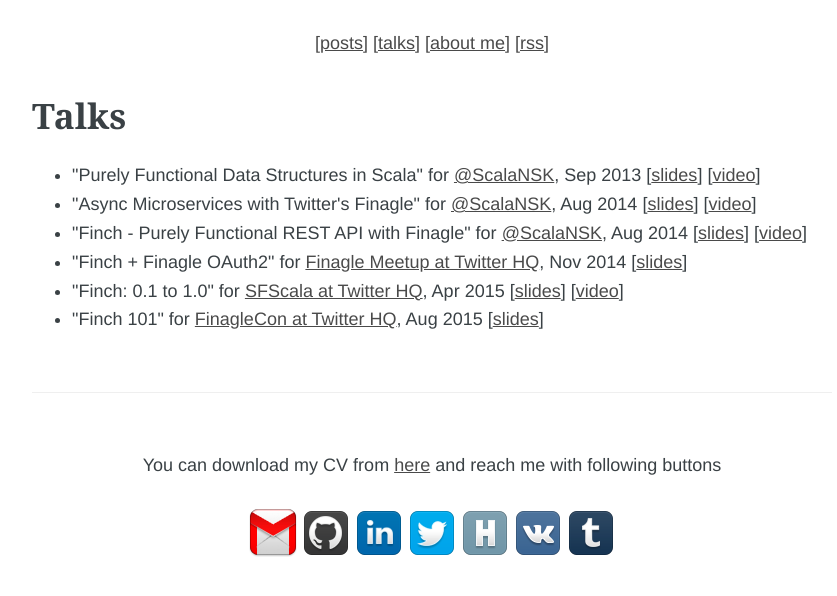
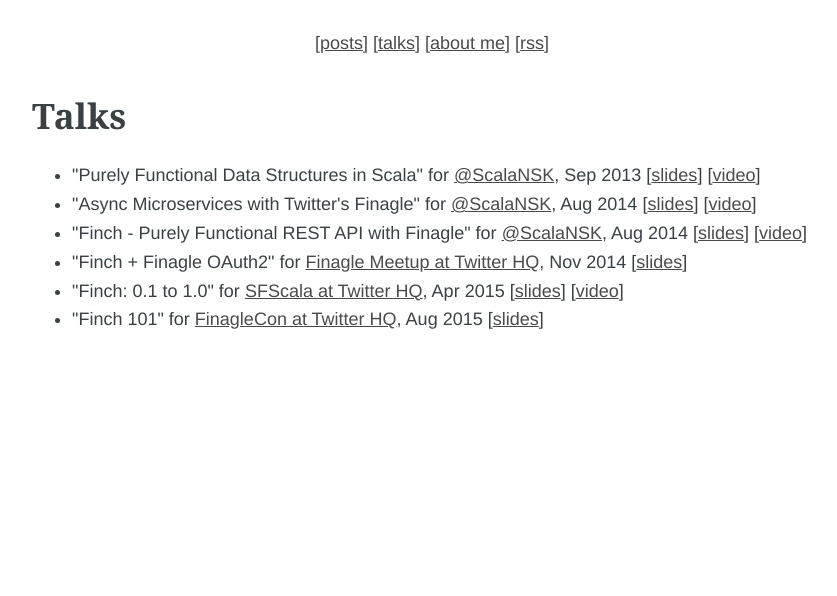
Before and after one commit to vkostyukov/vkostyukov.github.com, a Jekyll site: the page built from talks/index.html, in a window 1280 px wide. Shown: the top 596 px of the page, without its empty margins (208-1045 px from the left). Built offline with Jekyll 4.4.1, drawn with Linux system fonts in a browser that asks for light colours; Markdown is read by kramdown in place of the engine named in the settings.

Commit message:
Fix links

```diff
--- a/_layouts/post.html
+++ b/_layouts/post.html
@@ -51,9 +51,7 @@ archive: false
                         <h4> {{ site.author }} </h4>
                         <!-- Author Bio -->
                         <p>
-                            Independent Researcher. Dependent Engineer.
-                            <br />
-                            Twitter: <a href="http://twitter.com/vkostyukov">@vkostyukov</a>, Blog: <a href="http://vkostyukov.ru">http://vkostyukov.ru</a>
+                            Twitter: <a href="http://twitter.com/vkostyukov">@vkostyukov</a>, Blog: <a href="http://vkostyukov.net">http://vkostyukov.net</a>
                         </p>
                     </article>
                 </section>
--- a/talks/index.html
+++ b/talks/index.html
@@ -26,21 +26,4 @@ title: Talks
       </li>
     </ul>
   </p>
-
-  <hr />
-  <p>
-    <center>
-      You can download my CV from <a href="{{ site.url }}/cv/vkostyukov.pdf">here</a> and reach me with following buttons
-      <div style="display: inline-blocks; width:100%;">
-      <br />
-        <a href="mailto:vladimir.v.kostyukov@gmail.com"><img style="display: inline;" src="{{ site.url }}/assets/images/gmail.png" /></a>
-        <a href="https://github.com/vkostyukov"><img style="display: inline;" src="{{ site.url }}/assets/images/github.png" /></a>
-        <a href="http://www.linkedin.com/in/vkostyukov"><img style="display: inline;" src="{{ site.url }}/assets/images/linkedin.png" /></a>
-        <a href="https://twitter.com/vkostyukov"><img style="display: inline;" src="{{ site.url }}/assets/images/twitter.png" /></a>
-        <a href="http://habrahabr.ru/users/spiff/"><img style="display: inline;" src="{{ site.url }}/assets/images/habrahabr.png" /></a>
-        <a href="http://vkontakte.ru/id5061173"><img style="display: inline;" src="{{ site.url }}/assets/images/vk.png" /></a>
-        <a href="http://vkostyukov.tumblr.com/"><img style="display: inline;" src="{{ site.url }}/assets/images/tumblr.png" /></a>
-      </div>
-    </center>
-  </p>
 </body>
```
